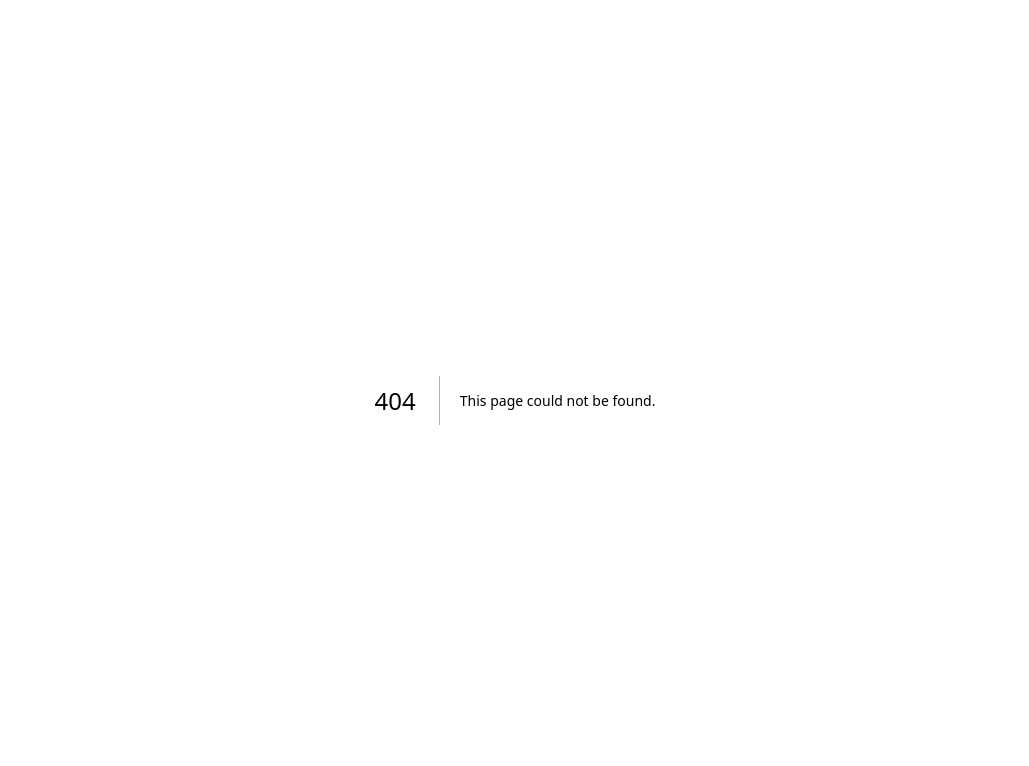
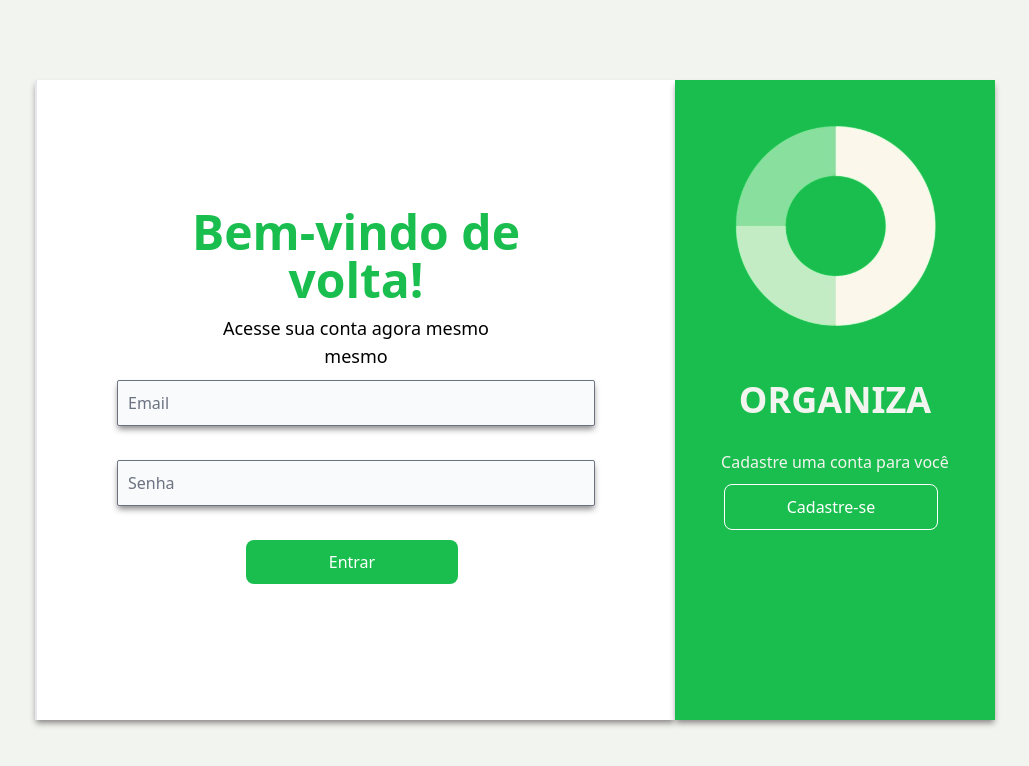
Before and after one commit to ORGANIZE-FrontEnd/Front-End, a Next.js app: page /login in a window 1280 px wide. Before the commit this address had no page. Shown: the top 766 px of the page, without its empty margins (125-1154 px from the left). Built offline with nearby package versions, Linux system fonts and the light colour scheme.

Commit message:
✨ feat: Login && SignUp

```diff
--- /dev/null
+++ b/src/app/atoms/Button.tsx
@@ -0,0 +1,28 @@
+import React from "react";
+import { useRouter } from "next/router"; // Import useRouter from next/router
+
+type ButtonProps = {
+  title: string;
+  buttonLink: string;
+  className?: string;
+};
+
+const Button: React.FC<ButtonProps> = ({ title, buttonLink, className }) => {
+  const router = useRouter();
+
+  const handleClick = () => {
+    router.push(buttonLink);
+  };
+
+  return (
+    <button
+      type="button"
+      onClick={handleClick}
+      className={`${className ? `${className}` : ""}`}
+    >
+      {title}
+    </button>
+  );
+};
+
+export default Button;
--- /dev/null
+++ b/src/app/atoms/InputField.tsx
@@ -0,0 +1,17 @@
+export const InputField: React.FC<{
+  type: string;
+  id: string;
+  placeholder: string;
+}> = ({ type, id, placeholder }) => (
+  <div className="mb-6 w-full px-5 lg:px-10 xl:px-20">
+    <input
+      type={type}
+      id={id}
+      className="bg-gray-50 border border-gray-500 text-gray-900 text-base rounded-sm block w-full p-2.5 shadow-[0_4px_6px_-1px_rgba(0,0,0,0.1)] shadow-[#898686]"
+      placeholder={placeholder}
+      required
+    />
+  </div>
+);
+
+export default InputField;
--- /dev/null
+++ b/src/app/molecules/SideBarContent.tsx
@@ -0,0 +1,31 @@
+import React from "react";
+import Button from "../atoms/Button";
+
+type SidebarContentProps = {
+  title: string;
+  description: string;
+  buttonText: string;
+  buttonLink: string;
+};
+
+const SidebarContent: React.FC<SidebarContentProps> = ({
+  title,
+  description,
+  buttonText,
+  buttonLink,
+}) => {
+  return (
+    <div className="w-2/6 bg-green flex flex-col justify-start items-center text-bgWhite gap-2.5 shadow-[0_4px_6px_-1px_rgba(0,0,0,0.1)] shadow-[#898686]">
+      <img src="/orgLogo.svg" alt="Organization Logo" />
+      <h2 className="text-4xl font-semibold pb-5">{title}</h2>
+      <p>{description}</p>
+      <Button
+        title={buttonText}
+        buttonLink={buttonLink}
+        className="w-4/6 focus:outline-none text-white bg-green hover:bg-green800 focus:ring-4 focus:ring-green300 font-medium rounded-lg text-base px-5 py-2.5 me-2 mb-2 border border-white"
+      />
+    </div>
+  );
+};
+
+export default SidebarContent;
--- /dev/null
+++ b/src/pages/cadastro.tsx
@@ -0,0 +1,41 @@
+import Button from "@/app/atoms/Button";
+import InputField from "@/app/atoms/InputField";
+import SidebarContent from "@/app/molecules/SideBarContent";
+import React from "react";
+
+const MainContent = () => (
+  <div className="w-4/6 bg-white flex flex-col justify-center items-center gap-2.5 border-l-2 border-gray-200 shadow-[0_4px_6px_-1px_rgba(0,0,0,0.1)] shadow-[#898686]">
+    <div className="text-5xl font-semibold text-green text-center">
+      <p>Bem-vindo!</p>
+    </div>
+    <div className="text-lg font-normal text-center">
+      <p>Acesse sua conta agora mesmo</p>
+    </div>
+    <InputField type="email" id="email" placeholder="Email" />
+    <InputField type="password" id="password" placeholder="Senha" />
+    <InputField type="cpf" id="cpf" placeholder="CPF" />
+    <InputField type="phone" id="phone" placeholder="Telefone" />
+    <InputField type="text" id="birthDate" placeholder="Data de Nacimento" />
+    <Button
+      title={"Cadastre-se"}
+      buttonLink={"/login"}
+      className="focus:outline-none text-white bg-green hover:bg-green800 focus:ring-4 focus:ring-green300 font-medium rounded-lg text-base px-5 py-2.5 me-2 mb-2 w-1/2"
+    ></Button>
+  </div>
+);
+
+const Cadastro = () => (
+  <main>
+    <div className="flex w-full h-screen sm:px-5 md:px-10 lg:px-20 xl:px-40 sm:py-1.5 md:py-3.5 lg:py-7 xl:py-20 bg-bgWhite">
+      <MainContent />
+      <SidebarContent
+        title={"ORGANIZA"}
+        description={"Acesse sua conta agora mesmo"}
+        buttonText={"Login"}
+        buttonLink={"/login"}
+      />
+    </div>
+  </main>
+);
+
+export default Cadastro;
--- /dev/null
+++ b/src/pages/login.tsx
@@ -0,0 +1,40 @@
+import Button from "@/app/atoms/Button";
+import InputField from "@/app/atoms/InputField";
+import SidebarContent from "@/app/molecules/SideBarContent";
+import React from "react";
+
+const MainContent = () => (
+  <div className="w-4/6 bg-white flex flex-col justify-center items-center gap-2.5 border-l-2 border-gray-200 shadow-[0_4px_6px_-1px_rgba(0,0,0,0.1)] shadow-[#898686]">
+    <div className="text-5xl font-semibold text-green text-center">
+      <p>Bem-vindo de</p>
+      <p>volta!</p>
+    </div>
+    <div className="text-lg font-normal text-center">
+      <p>Acesse sua conta agora mesmo</p>
+      <p>mesmo</p>
+    </div>
+    <InputField type="email" id="email" placeholder="Email" />
+    <InputField type="password" id="password" placeholder="Senha" />
+    <Button
+      title={"Entrar"}
+      buttonLink={"/home"}
+      className="w-2/6 focus:outline-none text-white bg-green hover:bg-green800 focus:ring-4 focus:ring-green300 font-medium rounded-lg text-base px-5 py-2.5 me-2 mb-2"
+    ></Button>
+  </div>
+);
+
+const Login = () => (
+  <main>
+    <div className="flex w-full h-screen sm:px-5 md:px-10 lg:px-20 xl:px-40 sm:py-1.5 md:py-3.5 lg:py-7 xl:py-20 bg-bgWhite">
+      <MainContent />
+      <SidebarContent
+        title={"ORGANIZA"}
+        description={"Cadastre uma conta para você"}
+        buttonText={"Cadastre-se"}
+        buttonLink={"/cadastro"}
+      />
+    </div>
+  </main>
+);
+
+export default Login;
--- a/tailwind.config.ts
+++ b/tailwind.config.ts
@@ -3,29 +3,18 @@ import flowbite from "flowbite-react/tailwind";
 import type { Config } from "tailwindcss";
 
 const config: Config = {
-  content: [
-    "./src/app/**/*.{js,ts,jsx,tsx,mdx}",
-    "./src/app/atoms/**/*.{js,ts,jsx,tsx,mdx}",
-    "./src/app/molecules/**/*.{js,ts,jsx,tsx,mdx}",
-    "./src/app/organisms/**/*.{js,ts,jsx,tsx,mdx}",
-    flowbite.content(),
-  ],
+  content: ["./src/**/*.{js,ts,jsx,tsx,mdx}", flowbite.content()],
   theme: {
     extend: {
       colors: {
         green: "#1ABE4E",
+        bgWhite: "#f2f4ef",
+        green800: "#117641",
+        green300: "#86efac",
       },
     },
   },
-  safelist: [
-    "px-8",
-    "sm:px-16",
-    "md:px-24",
-    "lg:px-32",
-    "xl:px-64",
-    "pl-7",
-    "pt-8",
-  ],
+
   plugins: [flowbite.plugin()],
 };
 export default config;
```
Also changed, not shown: src/pages/about.tsx (deleted, +0 -7 lines), public/orgLogo.svg (added).
